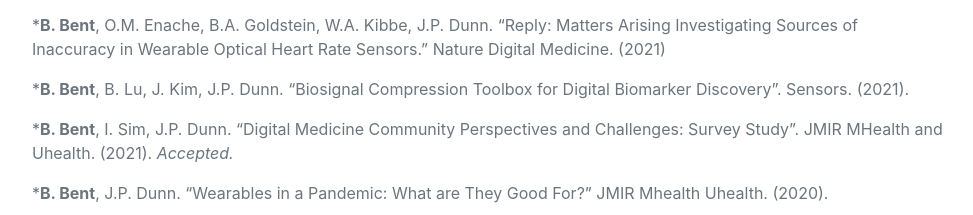
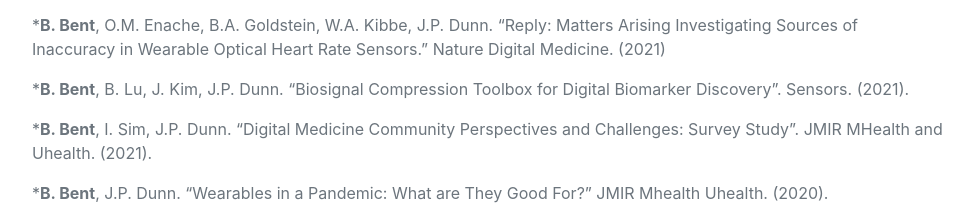
Before and after one commit to brinnaebent/brinnaebent.github.io, a plain HTML site: page defense.html in a window 1280 px wide. Shown: the part 5081-5296 px from the top of the page, without its empty margins (288-1261 px from the left). Drawn offline with nearby package versions, Linux system fonts and the light colour scheme; a web font is replaced by a local one.

Commit message:
Update pubs

```diff
--- a/defense.html
+++ b/defense.html
@@ -202,7 +202,7 @@
                     <div class="subheading mb-3">Peer-Reviewed Publications (*indicates journal pub, †indicates conference pub)</div>
                     <p>*<b>B. Bent</b>, O.M. Enache, B.A. Goldstein, W.A. Kibbe, J.P. Dunn. “Reply: Matters Arising Investigating Sources of Inaccuracy in Wearable Optical Heart Rate Sensors.” Nature Digital Medicine. (2021)</p>
                     <p>*<b>B. Bent</b>, B. Lu, J. Kim, J.P. Dunn. “Biosignal Compression Toolbox for Digital Biomarker Discovery”. Sensors. (2021).</p>
-                    <p>*<b>B. Bent</b>, I. Sim, J.P. Dunn. “Digital Medicine Community Perspectives and Challenges: Survey Study”. JMIR MHealth and Uhealth. (2021). <i>Accepted.</i> </p>
+                    <p>*<b>B. Bent</b>, I. Sim, J.P. Dunn. “Digital Medicine Community Perspectives and Challenges: Survey Study”. JMIR MHealth and Uhealth. (2021). </p>
                     <p>*<b>B. Bent</b>, J.P. Dunn. “Wearables in a Pandemic: What are They Good For?” JMIR Mhealth Uhealth. (2020). </p>
                     <p>†<b>B. Bent</b>, J.P. Dunn. “Personalized Machine Learning Models for Noninvasive Glucose Prediction Using Wearables”. <a target="blank" href="https://sites.google.com/view/ml4mobilehealth-neurips-2020/home#h.l48m4x2mmp0s">NeurIPS Machine Learning for Mobile Health Workshop.</a> (2020). </p>
                     <p>*M. Trumpis, C.H. Chiang, A. Osborn, <b>B. Bent</b>, J. Li, J.A. Rogers, B. Pesaran, G. Cogan, J. Viventi. “Sufficient Sampling for Kriging Prediction of Cortical Potential in Rat, Monkey, and Human, uECoG”. Journal of Neural Engineering. (2020).  </p>
```
Also changed, not shown: index.html (+1 -1 lines).
